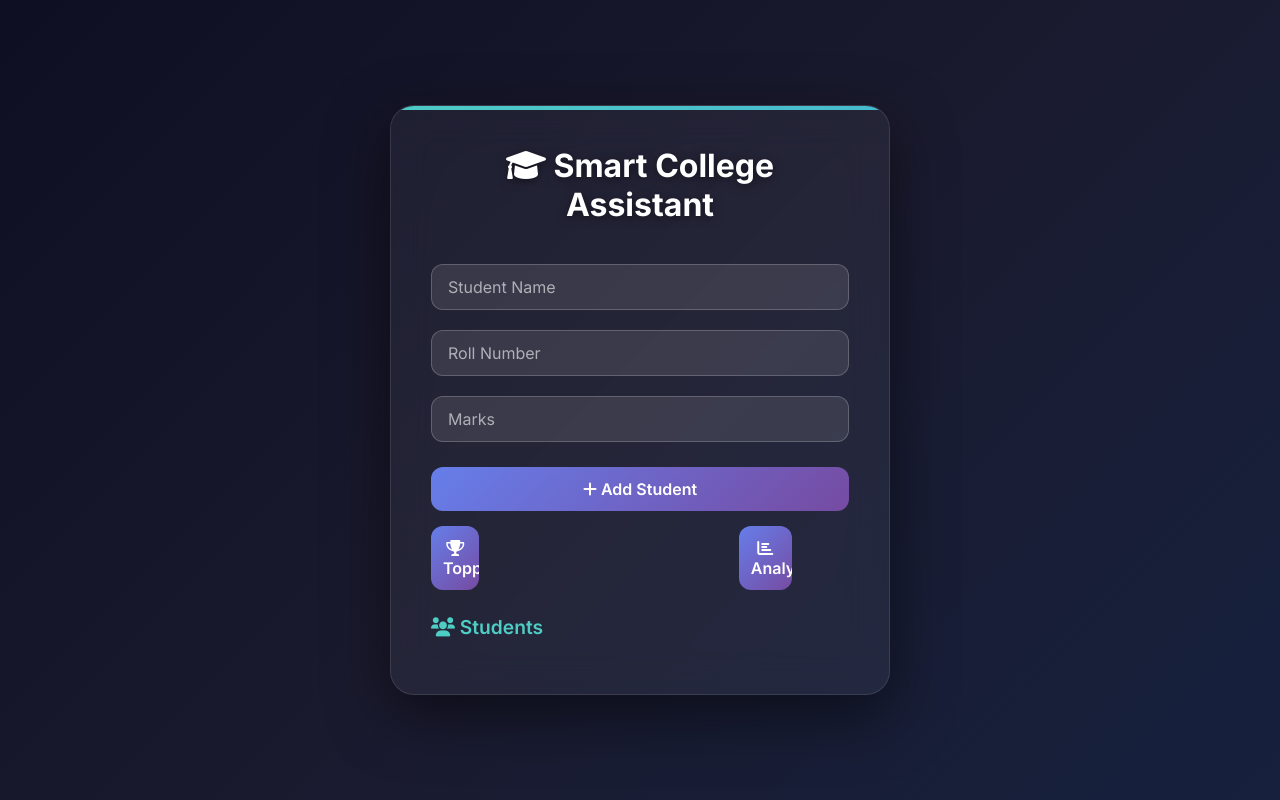
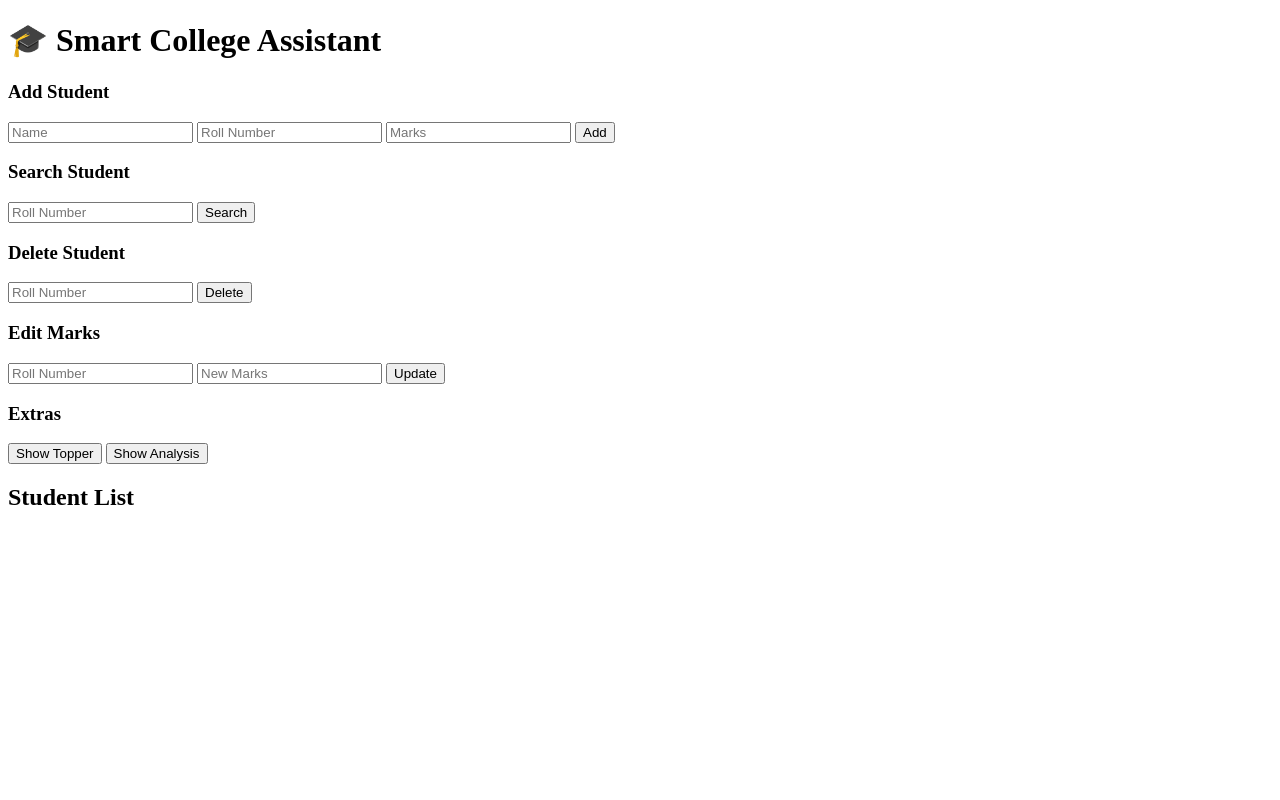
Before and after one commit to bollinenipunithnaidu2005-afk/smart-college-assistant, a Flask app: page / in a window 1280 px wide. Run offline with Flask 3, Linux system fonts and the light colour scheme.

Commit message:
Refactor index.html for improved structure and features

```diff
--- a/templates/index.html
+++ b/templates/index.html
@@ -1,255 +1,72 @@
 <!DOCTYPE html>
-<html lang="en">
+<html>
 <head>
-    <meta charset="UTF-8">
-    <meta name="viewport" content="width=device-width, initial-scale=1.0">
     <title>Smart College Assistant</title>
-    <!-- Google Fonts for premium typography -->
-    <link href="https://fonts.googleapis.com/css2?family=Inter:wght@300;400;500;600;700&display=swap" rel="stylesheet">
-    <!-- Font Awesome for icons -->
-    <link rel="stylesheet" href="https://cdnjs.cloudflare.com/ajax/libs/font-awesome/6.0.0/css/all.min.css">
-    <style>
-        * {
-            margin: 0;
-            padding: 0;
-            box-sizing: border-box;
-            font-family: 'Inter', sans-serif;
-        }
-
-        body {
-            min-height: 100vh;
-            background: linear-gradient(135deg, #0f0f23, #1a1a2e, #16213e);
-            display: flex;
-            justify-content: center;
-            align-items: center;
-            color: #e0e0e0;
-        }
-
-        .container {
-            background: rgba(255, 255, 255, 0.05);
-            backdrop-filter: blur(20px);
-            border: 1px solid rgba(255, 255, 255, 0.1);
-            padding: 40px;
-            border-radius: 24px;
-            width: 500px;
-            box-shadow: 0 20px 60px rgba(0, 0, 0, 0.5);
-            position: relative;
-            overflow: hidden;
-        }
-
-        .container::before {
-            content: '';
-            position: absolute;
-            top: 0;
-            left: 0;
-            right: 0;
-            height: 4px;
-            background: linear-gradient(90deg, #ff6b6b, #4ecdc4, #45b7d1, #96ceb4);
-            background-size: 400% 400%;
-            animation: gradientShift 4s ease infinite;
-        }
-
-        @keyframes gradientShift {
-            0% { background-position: 0% 50%; }
-            50% { background-position: 100% 50%; }
-            100% { background-position: 0% 50%; }
-        }
-
-        h2 {
-            text-align: center;
-            margin-bottom: 30px;
-            font-weight: 700;
-            font-size: 2rem;
-            color: #ffffff;
-            text-shadow: 0 2px 10px rgba(0, 0, 0, 0.5);
-        }
-
-        h3 {
-            margin-top: 25px;
-            font-weight: 600;
-            font-size: 1.2rem;
-            color: #4ecdc4;
-        }
-
-        input {
-            width: 100%;
-            padding: 12px 16px;
-            margin: 10px 0;
-            border: 1px solid rgba(255, 255, 255, 0.2);
-            border-radius: 12px;
-            outline: none;
-            background: rgba(255, 255, 255, 0.1);
-            color: #ffffff;
-            font-size: 1rem;
-            transition: all 0.3s ease;
-        }
-
-        input:focus {
-            border-color: #4ecdc4;
-            box-shadow: 0 0 10px rgba(78, 205, 196, 0.5);
-            background: rgba(255, 255, 255, 0.15);
-        }
-
-        input::placeholder {
-            color: rgba(255, 255, 255, 0.6);
-        }
-
-        button {
-            width: 100%;
-            padding: 12px;
-            margin-top: 15px;
-            border: none;
-            border-radius: 12px;
-            background: linear-gradient(135deg, #667eea, #764ba2);
-            color: #ffffff;
-            font-weight: 600;
-            font-size: 1rem;
-            cursor: pointer;
-            transition: all 0.3s ease;
-            position: relative;
-            overflow: hidden;
-        }
-
-        button::before {
-            content: '';
-            position: absolute;
-            top: 0;
-            left: -100%;
-            width: 100%;
-            height: 100%;
-            background: linear-gradient(90deg, transparent, rgba(255, 255, 255, 0.2), transparent);
-            transition: left 0.5s;
-        }
-
-        button:hover::before {
-            left: 100%;
-        }
-
-        button:hover {
-            transform: translateY(-2px);
-            box-shadow: 0 10px 30px rgba(102, 126, 234, 0.4);
-        }
-
-        .actions button {
-            width: 48%;
-        }
-
-        .actions {
-            display: flex;
-            justify-content: space-between;
-        }
-
-        .success {
-            color: #4ecdc4;
-            font-weight: 500;
-        }
-
-        .error {
-            color: #ff6b6b;
-            font-weight: 500;
-        }
-
-        ul {
-            margin-top: 15px;
-            max-height: 150px;
-            overflow-y: auto;
-            list-style: none;
-        }
-
-        ul::-webkit-scrollbar {
-            width: 6px;
-        }
-
-        ul::-webkit-scrollbar-track {
-            background: rgba(255, 255, 255, 0.1);
-            border-radius: 3px;
-        }
-
-        ul::-webkit-scrollbar-thumb {
-            background: #4ecdc4;
-            border-radius: 3px;
-        }
-
-        li {
-            background: rgba(255, 255, 255, 0.1);
-            margin: 8px 0;
-            padding: 12px;
-            border-radius: 10px;
-            transition: all 0.3s ease;
-            border-left: 4px solid #667eea;
-        }
-
-        li:hover {
-            transform: translateX(5px);
-            background: rgba(255, 255, 255, 0.15);
-            box-shadow: 0 5px 15px rgba(0, 0, 0, 0.3);
-        }
-
-        p {
-            margin-top: 10px;
-            font-weight: 500;
-        }
-
-        .topper, .average {
-            background: rgba(255, 255, 255, 0.05);
-            padding: 15px;
-            border-radius: 12px;
-            margin-top: 20px;
-            border: 1px solid rgba(255, 255, 255, 0.1);
-        }
-    </style>
 </head>
 <body>
-    <div class="container">
-        <h2><i class="fas fa-graduation-cap"></i> Smart College Assistant</h2>
 
-        <!-- Add Student -->
+<h1>🎓 Smart College Assistant</h1>
+
+<!-- MESSAGE -->
+{% if message %}
+<p>{{ message }}</p>
+{% endif %}
+
+<!-- ADD STUDENT -->
+<h3>Add Student</h3>
 <form method="POST">
-            <input type="hidden" name="action" value="add">
-            <input type="text" name="name" placeholder="Student Name" required>
+    <input type="text" name="name" placeholder="Name" required>
     <input type="text" name="roll" placeholder="Roll Number" required>
     <input type="number" name="marks" placeholder="Marks" required>
-            <button type="submit"><i class="fas fa-plus"></i> Add Student</button>
+    <button name="action" value="add">Add</button>
 </form>
 
-        <!-- Actions -->
-        <div class="actions">
+<!-- SEARCH -->
+<h3>Search Student</h3>
 <form method="POST">
-                <button name="action" value="topper"><i class="fas fa-trophy"></i> Topper</button>
+    <input type="text" name="search_roll" placeholder="Roll Number">
+    <button name="action" value="search">Search</button>
 </form>
+
+<!-- DELETE -->
+<h3>Delete Student</h3>
 <form method="POST">
-                <button name="action" value="analysis"><i class="fas fa-chart-bar"></i> Analysis</button>
+    <input type="text" name="delete_roll" placeholder="Roll Number">
+    <button name="action" value="delete">Delete</button>
 </form>
-        </div>
 
-        <!-- Message -->
-        {% if message %}
-            <p class="{{ 'error' if '❌' in message else 'success' }}">{{ message }}</p>
-        {% endif %}
+<!-- EDIT -->
+<h3>Edit Marks</h3>
+<form method="POST">
+    <input type="text" name="edit_roll" placeholder="Roll Number">
+    <input type="number" name="new_marks" placeholder="New Marks">
+    <button name="action" value="edit">Update</button>
+</form>
 
-        <!-- Student List -->
-        <h3><i class="fas fa-users"></i> Students</h3>
+<!-- EXTRA -->
+<h3>Extras</h3>
+<form method="POST">
+    <button name="action" value="topper">Show Topper</button>
+    <button name="action" value="analysis">Show Analysis</button>
+</form>
+
+<!-- STUDENT LIST -->
+<h2>Student List</h2>
 <ul>
 {% for s in students %}
-                <li><i class="fas fa-user"></i> {{ s.name }} | {{ s.roll }} | {{ s.marks }}</li>
+    <li>
+        {{ s.name }} | {{ s.roll }} | {{ s.marks }}
+        {% if s.cgpa %}
+            | CGPA: {{ s.cgpa }}
+        {% endif %}
+    </li>
 {% endfor %}
 </ul>
 
-        <!-- Topper -->
+<!-- TOPPER -->
 {% if topper %}
-            <div class="topper">
-                <h3><i class="fas fa-trophy"></i> Topper</h3>
-                <p>{{ topper.name }} - {{ topper.marks }}</p>
-            </div>
+<h2>🏆 Topper: {{ topper.name }} ({{ topper.marks }})</h2>
 {% endif %}
 
-        <!-- Average -->
-        {% if average %}
-            <div class="average">
-                <h3><i class="fas fa-chart-line"></i> Average</h3>
-                <p>{{ average }}</p>
-            </div>
-        {% endif %}
-    </div>
 </body>
 </html>
```
Lines whose indentation alone changed are shown as unchanged.
